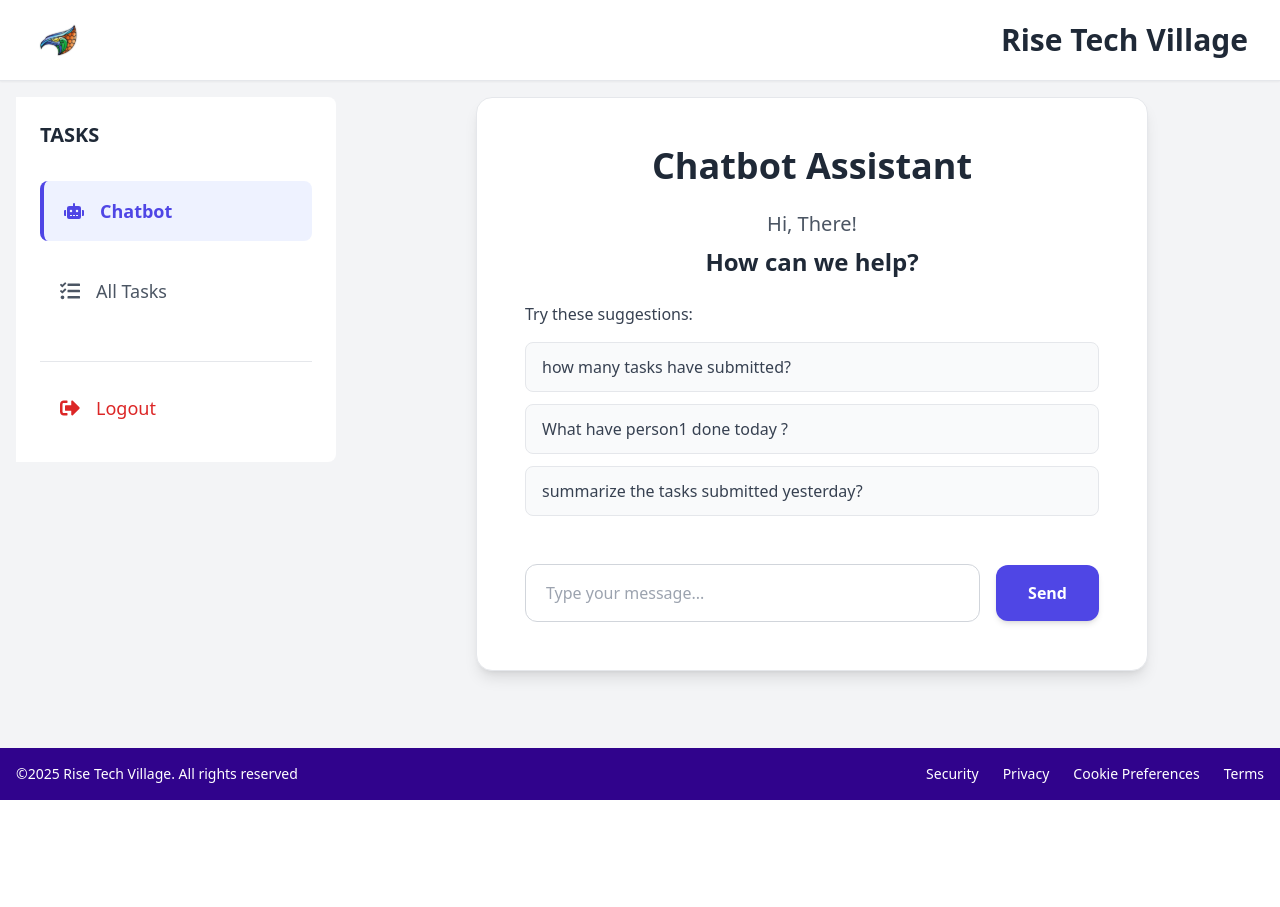
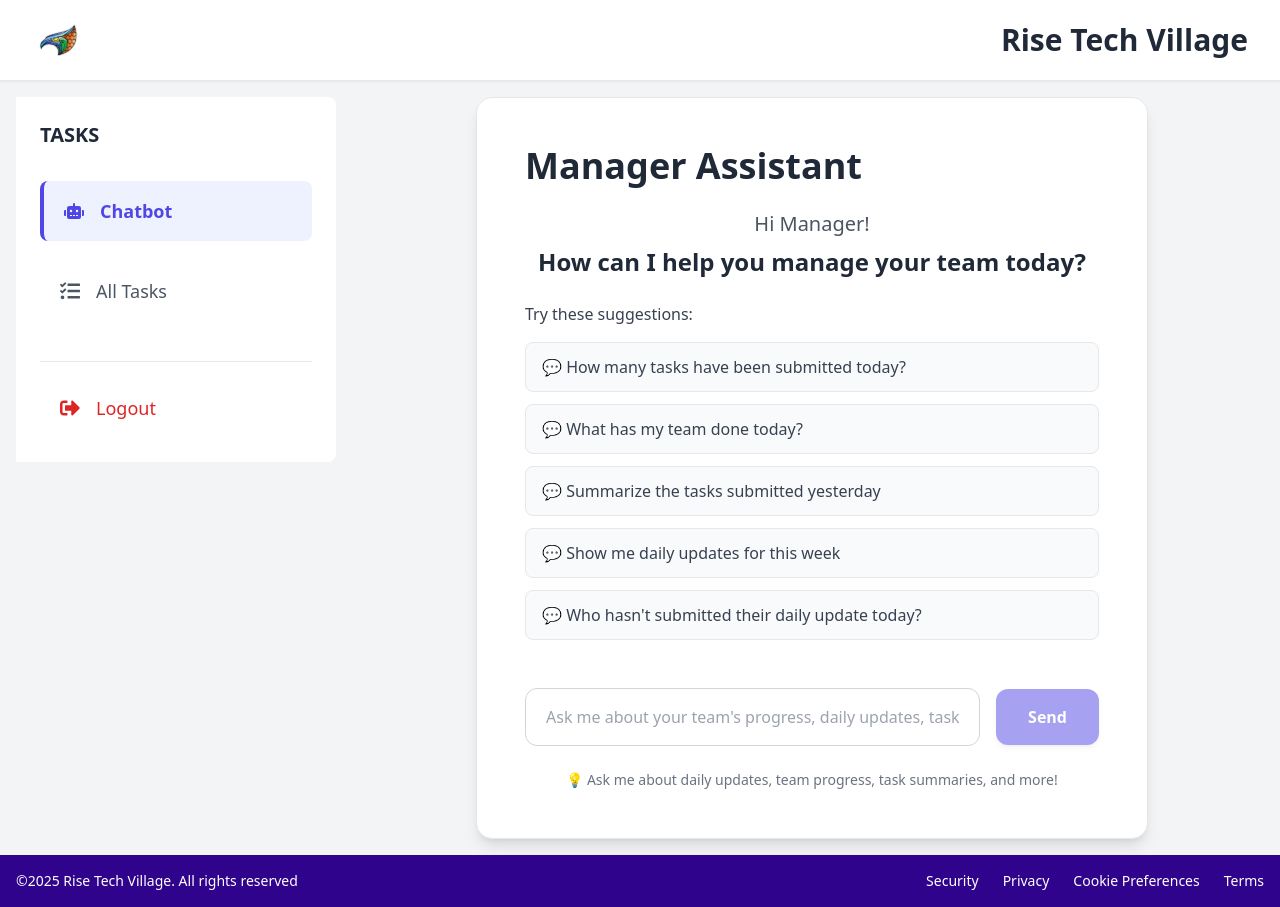
Before and after one commit to rovidudesh/Rise_Employee_Management_System, a Next.js app in the folder app/templates/frontend/: page /manager in a window 1280 px wide. Before the commit the page ends 800 px from the top, so only its background shows below. Built offline with nearby package versions, Linux system fonts and the light colour scheme.

Commit message:
manager: chatbot ui integration

```diff
--- a/app/templates/frontend/app/components/manager/Chatbot.tsx
+++ b/app/templates/frontend/app/components/manager/Chatbot.tsx
@@ -1,8 +1,9 @@
-import React, { useState, useRef, useEffect } from 'react';
+import React, { useState, useRef, useEffect } from "react";
+import { sendManagerChatMessage } from "../../../lib/api";
 
 const Chatbot = () => {
   const [messages, setMessages] = useState([]);
-  const [inputMessage, setInputMessage] = useState('');
+  const [inputMessage, setInputMessage] = useState("");
   const [isLoading, setIsLoading] = useState(false);
   const messagesEndRef = useRef(null);
 
@@ -11,37 +12,31 @@
   }, [messages]);
 
   const suggestedPrompts = [
-    "how many tasks have submitted?",
-    "What have person1 done today ?",
-    "summarize the tasks submitted yesterday?"
+    "How many tasks have been submitted today?",
+    "What has my team done today?",
+    "Summarize the tasks submitted yesterday",
+    "Show me daily updates for this week",
+    "Who hasn't submitted their daily update today?",
   ];
 
   const generateChatbotResponse = async (prompt) => {
     setIsLoading(true);
-    let chatHistory = [];
-    chatHistory.push({ role: "user", parts: [{ text: prompt }] });
-
-    const payload = { contents: chatHistory };
-    const apiKey = ""; // Canvas will provide at runtime
-    const apiUrl = `https://generativelanguage.googleapis.com/v1beta/models/gemini-2.0-flash:generateContent?key=${apiKey}`;
 
     try {
-      const response = await fetch(apiUrl, {
-        method: 'POST',
-        headers: { 'Content-Type': 'application/json' },
-        body: JSON.stringify(payload)
-      });
-      const result = await response.json();
+      const response = await sendManagerChatMessage(prompt);
 
-      if (result.candidates?.[0]?.content?.parts?.[0]?.text) {
-        return result.candidates[0].content.parts[0].text;
+      if (response.success) {
+        return response.response;
       } else {
-        console.error("Unexpected API response:", result);
-        return "Sorry, I couldn't get a response.";
+        console.error("Chatbot API Error:", response.message);
+        return (
+          response.message ||
+          "Sorry, I couldn't process your request. Please try again."
+        );
       }
     } catch (error) {
-      console.error("API Error:", error);
-      return "Connection error. Try again later.";
+      console.error("Chatbot Error:", error);
+      return "Connection error. Please try again later.";
     } finally {
       setIsLoading(false);
     }
@@ -49,47 +44,71 @@
 
   const handleSendMessage = async (text) => {
     if (!text.trim()) return;
-    setMessages(prev => [...prev, { type: 'user', text }]);
-    setInputMessage('');
 
-    const response = await generateChatbotResponse(text);
-    setMessages(prev => [...prev, { type: 'bot', text: response }]);
+    // Add user message immediately
+    setMessages((prev) => [...prev, { type: "user", text: text.trim() }]);
+    setInputMessage("");
+
+    // Get bot response
+    const response = await generateChatbotResponse(text.trim());
+
+    // Add bot response
+    setMessages((prev) => [...prev, { type: "bot", text: response }]);
   };
 
   const handlePromptClick = (prompt) => handleSendMessage(prompt);
 
   const handleKeyPress = (e) => {
-    if (e.key === 'Enter' && !e.shiftKey) {
+    if (e.key === "Enter" && !e.shiftKey) {
       e.preventDefault();
       handleSendMessage(inputMessage);
     }
+  };
+
+  const clearChat = () => {
+    setMessages([]);
   };
 
   return (
     <div className="w-full max-w-6xl mx-auto font-inter">
       <div className="flex justify-center">
         <div className="w-full max-w-2xl bg-white p-8 sm:p-10 md:p-12 rounded-2xl shadow-lg border border-gray-200">
-          <h2 className="text-3xl sm:text-4xl font-bold text-gray-800 mb-6 text-center">
-            Chatbot Assistant
-          </h2>
+          <div className="flex justify-between items-center mb-6">
+            <h2 className="text-3xl sm:text-4xl font-bold text-gray-800">
+              Manager Assistant
+            </h2>
+            {messages.length > 0 && (
+              <button
+                onClick={clearChat}
+                className="px-4 py-2 text-sm bg-gray-100 text-gray-600 rounded-lg hover:bg-gray-200 transition-colors duration-200"
+              >
+                Clear Chat
+              </button>
+            )}
+          </div>
 
           <div className="mb-6 text-center">
-            <p className="text-lg sm:text-xl text-gray-600 mb-2">Hi, There!</p>
-            <p className="text-xl sm:text-2xl font-semibold text-gray-800">How can we help?</p>
+            <p className="text-lg sm:text-xl text-gray-600 mb-2">Hi Manager!</p>
+            <p className="text-xl sm:text-2xl font-semibold text-gray-800">
+              How can I help you manage your team today?
+            </p>
           </div>
 
           {/* Suggested Prompts */}
           {messages.length === 0 && (
             <div className="mb-6">
-              <p className="text-base font-medium text-gray-700 mb-4">Try these suggestions:</p>
+              <p className="text-base font-medium text-gray-700 mb-4">
+                Try these suggestions:
+              </p>
               <div className="space-y-3">
                 {suggestedPrompts.map((prompt, index) => (
                   <button
                     key={index}
                     onClick={() => handlePromptClick(prompt)}
-                    className="w-full text-left px-4 py-3 bg-gray-50 border border-gray-200 rounded-lg hover:bg-gray-100 transition-colors duration-200 text-base text-gray-700"
+                    disabled={isLoading}
+                    className="w-full text-left px-4 py-3 bg-gray-50 border border-gray-200 rounded-lg hover:bg-gray-100 transition-colors duration-200 text-base text-gray-700 disabled:opacity-50 disabled:cursor-not-allowed"
                   >
-                    {prompt}
+                    💬 {prompt}
                   </button>
                 ))}
               </div>
@@ -101,14 +120,28 @@
             {messages.map((msg, i) => (
               <div
                 key={i}
-                className={`flex ${msg.type === 'user' ? 'justify-end' : 'justify-start'}`}
+                className={`flex ${
+                  msg.type === "user" ? "justify-end" : "justify-start"
+                }`}
               >
-                <div className={`px-5 py-3 rounded-2xl shadow-sm text-base max-w-[80%] ${
-                  msg.type === 'user'
-                    ? 'bg-indigo-600 text-white rounded-br-md'
-                    : 'bg-gray-100 text-gray-800 rounded-bl-md border border-gray-200'
-                }`}>
-                  {msg.text}
+                <div
+                  className={`px-5 py-3 rounded-2xl shadow-sm text-base max-w-[80%] ${
+                    msg.type === "user"
+                      ? "bg-indigo-600 text-white rounded-br-md"
+                      : "bg-gray-100 text-gray-800 rounded-bl-md border border-gray-200"
+                  }`}
+                >
+                  {msg.type === "user" ? (
+                    <div className="flex items-center">
+                      <span className="mr-2">👤</span>
+                      {msg.text}
+                    </div>
+                  ) : (
+                    <div className="flex items-start">
+                      <span className="mr-2 mt-0.5">🤖</span>
+                      <div className="whitespace-pre-wrap">{msg.text}</div>
+                    </div>
+                  )}
                 </div>
               </div>
             ))}
@@ -117,12 +150,19 @@
               <div className="flex justify-start">
                 <div className="px-5 py-3 rounded-2xl rounded-bl-md text-base bg-gray-100 text-gray-800 animate-pulse border border-gray-200">
                   <div className="flex items-center space-x-2">
+                    <span className="mr-2">🤖</span>
                     <div className="flex space-x-1">
                       <div className="w-2 h-2 bg-gray-500 rounded-full animate-bounce"></div>
-                      <div className="w-2 h-2 bg-gray-500 rounded-full animate-bounce" style={{animationDelay: '0.1s'}}></div>
-                      <div className="w-2 h-2 bg-gray-500 rounded-full animate-bounce" style={{animationDelay: '0.2s'}}></div>
+                      <div
+                        className="w-2 h-2 bg-gray-500 rounded-full animate-bounce"
+                        style={{ animationDelay: "0.1s" }}
+                      ></div>
+                      <div
+                        className="w-2 h-2 bg-gray-500 rounded-full animate-bounce"
+                        style={{ animationDelay: "0.2s" }}
+                      ></div>
                     </div>
-                    <span>Thinking...</span>
+                    <span>Analyzing your team data...</span>
                   </div>
                 </div>
               </div>
@@ -137,17 +177,25 @@
               value={inputMessage}
               onChange={(e) => setInputMessage(e.target.value)}
               onKeyPress={handleKeyPress}
-              placeholder="Type your message..."
+              placeholder="Ask me about your team's progress, daily updates, tasks..."
               className="flex-1 px-5 py-4 border border-gray-300 rounded-xl focus:ring-2 focus:ring-indigo-500 focus:border-transparent text-base transition-all duration-200"
               disabled={isLoading}
             />
             <button
               onClick={() => handleSendMessage(inputMessage)}
               className="bg-indigo-600 text-white px-8 py-4 rounded-xl text-base font-semibold hover:bg-indigo-700 transition-colors duration-200 shadow-md disabled:opacity-50 disabled:cursor-not-allowed"
-              disabled={isLoading}
+              disabled={isLoading || !inputMessage.trim()}
             >
-              Send
+              {isLoading ? "Sending..." : "Send"}
             </button>
+          </div>
+
+          {/* Footer Info */}
+          <div className="mt-6 text-center">
+            <p className="text-sm text-gray-500">
+              💡 Ask me about daily updates, team progress, task summaries, and
+              more!
+            </p>
           </div>
         </div>
       </div>
```
Also changed, not shown: 2 other files (tests, documents, lock files or other folders).
